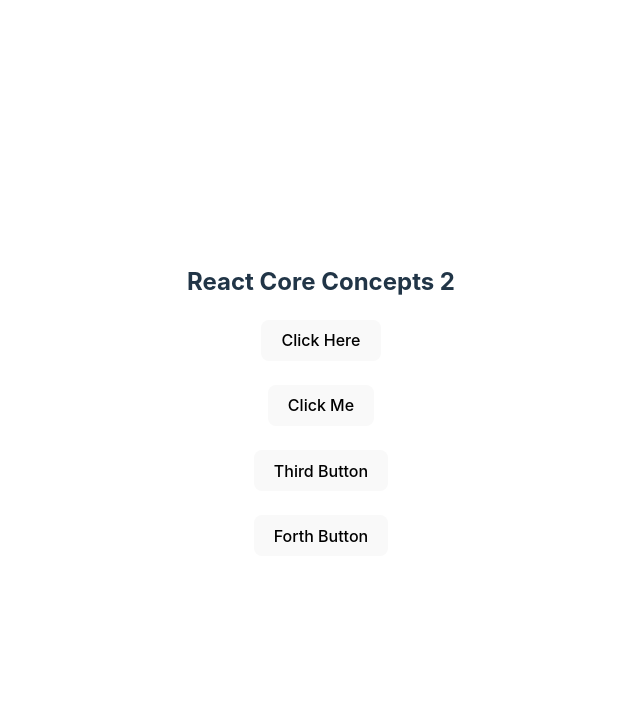
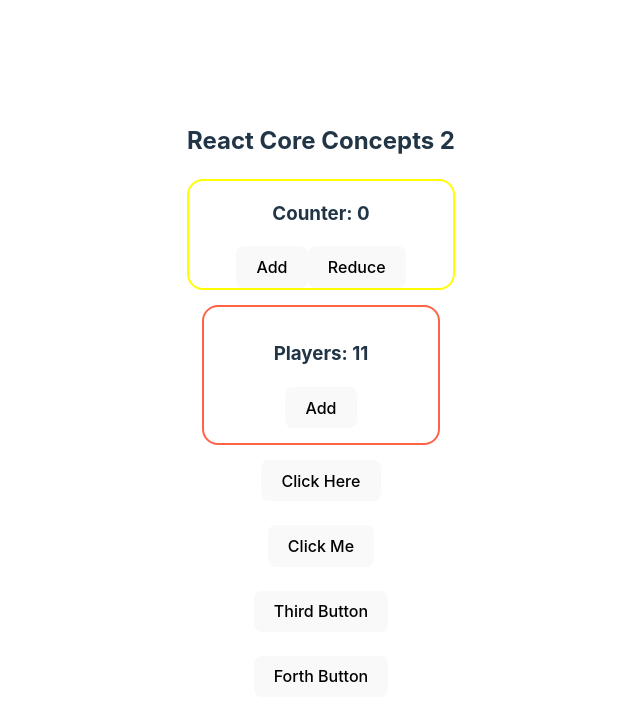
Before and after one commit to SK-Jabed/React-Core-Concepts-Part-02, a React (Vite) app: page / in a window 1280 px wide. Shown: the top 720 px of the page, without its empty margins (319-959 px from the left). Built offline with nearby package versions, Linux system fonts and the light colour scheme.

Commit message:
Counter JSX and Team JSX Files Added

```diff
--- a/src/App.jsx
+++ b/src/App.jsx
@@ -1,4 +1,6 @@
 import './App.css'
+import Counter from './counter'
+import Team from './team'
 
 function App() {
   function handleClick() {
@@ -16,6 +18,9 @@ function App() {
   return (
     <>
       <h2>React Core Concepts 2</h2>
+      <Counter></Counter>
+
+      <Team></Team>
       {/* <button onclick="handleClick()">Click Here</button> */}
       <button onClick={handleClick}>Click Here</button>  <br></br>   <br></br>
       <button onClick={handleClick2}>Click Me</button> <br></br> <br></br>
--- /dev/null
+++ b/src/counter.jsx
@@ -0,0 +1,22 @@
+import { useState } from "react"
+
+export default function Counter() {
+    const [count, setCount] = useState(0);
+
+    const handleAdd = () => {
+        const newCount = count + 1;
+        setCount(newCount);
+    }
+    const handleReduce = () => {
+        const newCount = count - 1;
+        setCount(newCount);
+    }
+
+    return (
+        <div style={{border: "2px solid yellow", borderRadius: "16px"}}>
+            <h3>Counter: {count}</h3>
+            <button onClick={handleAdd}>Add</button>
+            <button onClick={handleReduce}>Reduce</button>
+        </div>
+    )
+}
--- /dev/null
+++ b/src/team.jsx
@@ -0,0 +1,29 @@
+import { useState } from "react"
+
+export default function Team () {
+    const [team, setTeam] = useState(11);
+
+    const handleAdd = () => {
+       const newTeam = team + 1;
+       setTeam(newTeam)
+    }
+    const handleRemove = () => {
+       const newTeam = team - 1;
+       setTeam(newTeam)
+    }
+
+    const teamStyle = {
+        border: "2px solid tomato",
+        margin: "15px",
+        padding: "15px",
+        borderRadius: "16px"
+    }
+
+    return (
+        <div style={teamStyle}>
+            <h3>Players: {team}</h3>
+            <button onClick={handleAdd}>Add</button>
+            {/* <button onClick={handleRemove}>Remove</button> */}
+        </div>
+    )
+}
```
